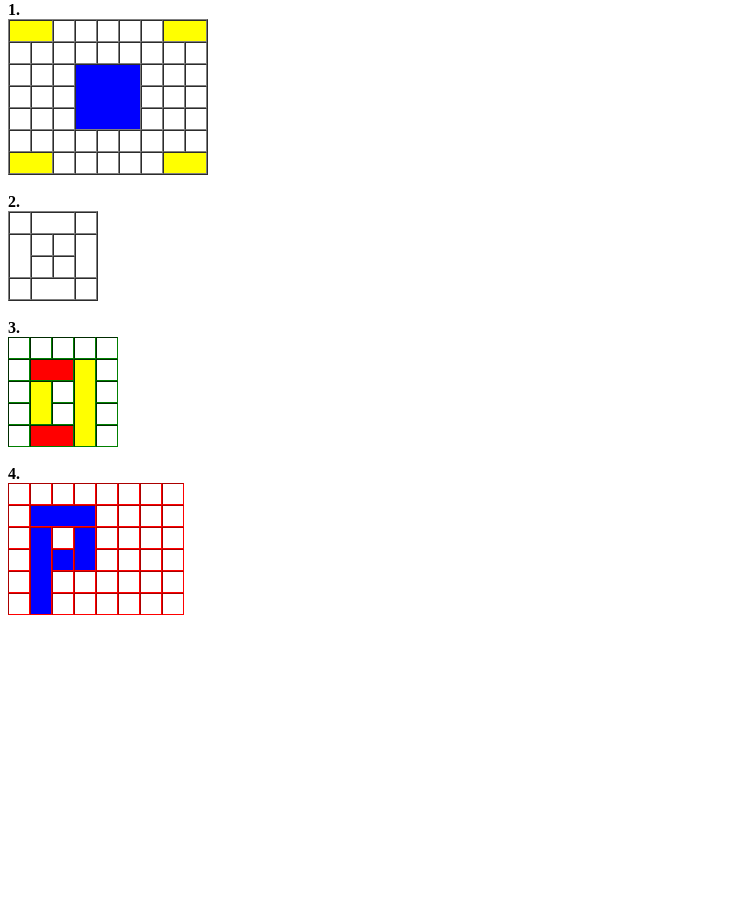
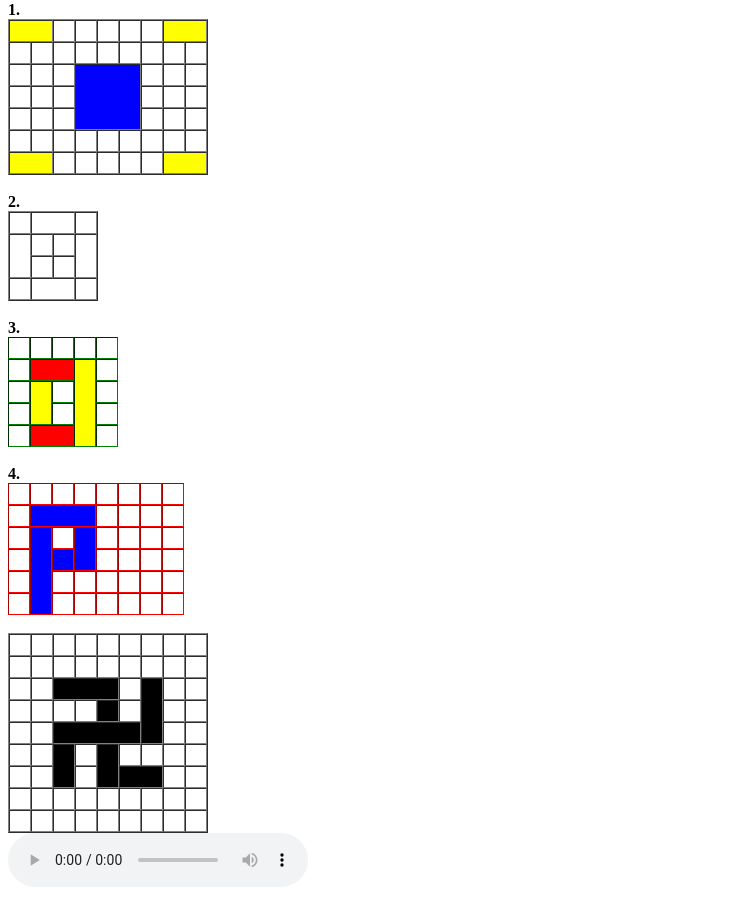
Before and after one commit to hddzaa/rubik, a plain HTML site: page index.html in a window 1280 px wide. Shown: the part 79-978 px from the top of the page, without its empty margins (0-747 px from the left). Before the commit the page ends 800 px from the top, so only its background shows below. Drawn offline with Linux system fonts and the light colour scheme.

Commit message:
rubik_revisi

```diff
--- a/index.html
+++ b/index.html
@@ -198,5 +198,104 @@
             <td></td>
         </tr>
     </table>
+
+    <br>
+
+    <table border="1" cellspacing="0" cellpadding="10">
+        <tr>
+            <td></td>
+            <td></td>
+            <td></td>
+            <td></td>
+            <td></td>
+            <td></td>
+            <td></td>
+            <td></td>
+            <td></td>
+        </tr>
+        <tr>
+            <td></td>
+            <td></td>
+            <td></td>
+            <td></td>
+            <td></td>
+            <td></td>
+            <td></td>
+            <td></td>
+            <td></td>
+        </tr>
+        <tr>
+            <td></td>
+            <td></td>
+            <td colspan="3" style="background-color: black;"></td>
+            <td></td>
+            <td rowspan="3" style="background-color: black;"></td>
+            <td></td>
+            <td></td>
+        </tr>
+        <tr>
+            <td></td>
+            <td></td>
+            <td></td>
+            <td></td>
+            <td style="background-color: black;"></td>
+            <td></td>
+            <td></td>
+            <td></td>
+        </tr>
+        <tr>
+            <td></td>
+            <td></td>
+            <td colspan="4" style="background-color: black;"></td>
+            <td></td>
+            <td></td>
+        </tr>
+        <tr>
+            <td></td>
+            <td></td>
+            <td rowspan="2" style="background-color: black;"></td>
+            <td></td>
+            <td rowspan="2" style="background-color: black;"></td>
+            <td></td>
+            <td></td>
+            <td></td>
+            <td></td>
+        </tr>
+        <tr>
+            <td></td>
+            <td></td>
+            <td></td>
+            <td colspan="2" style="background-color: black;"></td>
+            <td></td>
+            <td></td>
+
+        </tr>
+        <tr>
+            <td></td>
+            <td></td>
+            <td></td>
+            <td></td>
+            <td></td>
+            <td></td>
+            <td></td>
+            <td></td>
+            <td></td>
+        </tr>
+        <tr>
+            <td></td>
+            <td></td>
+            <td></td>
+            <td></td>
+            <td></td>
+            <td></td>
+            <td></td>
+            <td></td>
+            <td></td>
+        </tr>
+    </table>
+
+    <audio controls>
+        <source src="Erika - German soldier song.mp3" type="audio/mpeg">
+    </audio>
 </body>
 </html>
```
Also changed, not shown: 1 other file.
